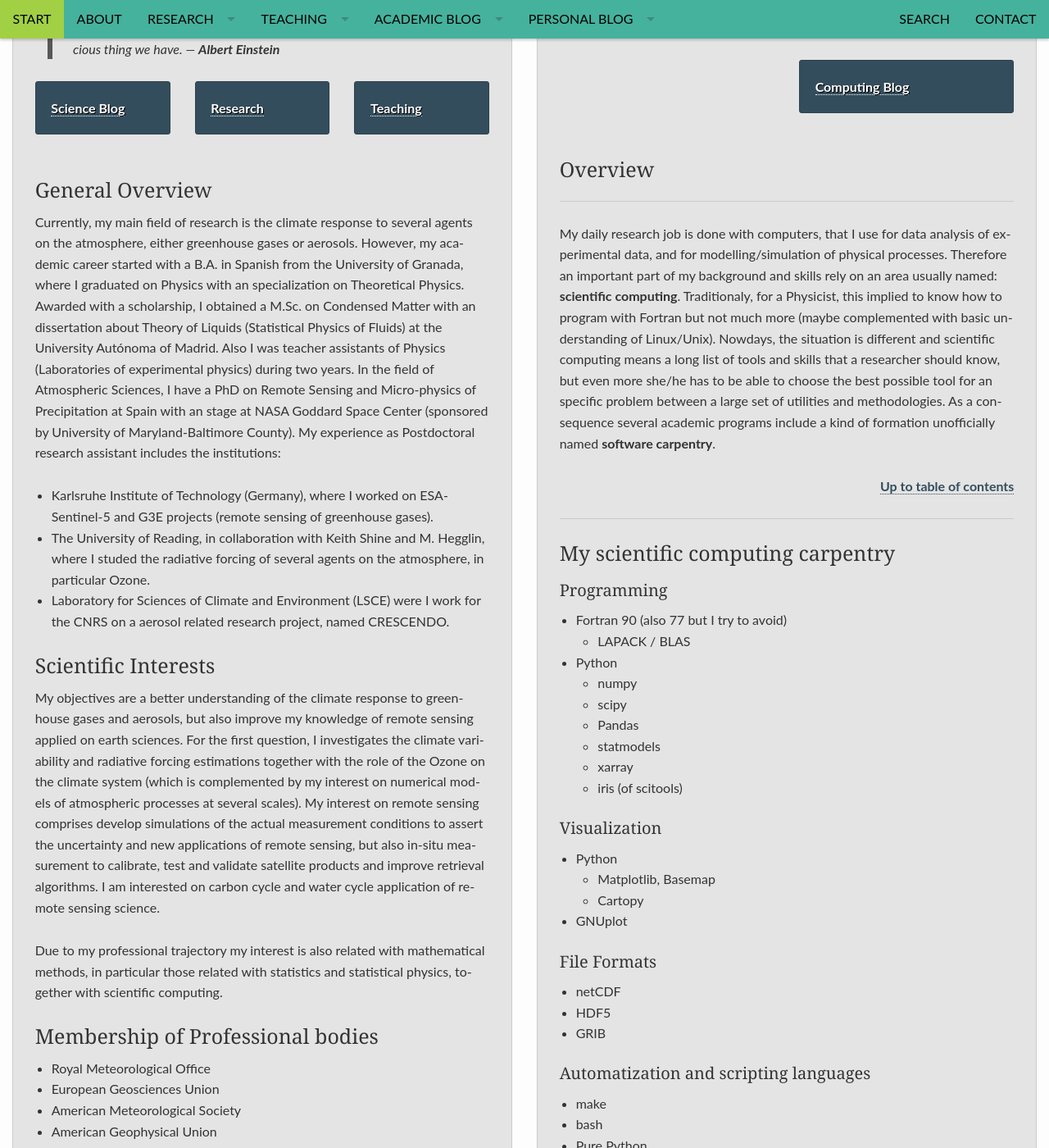
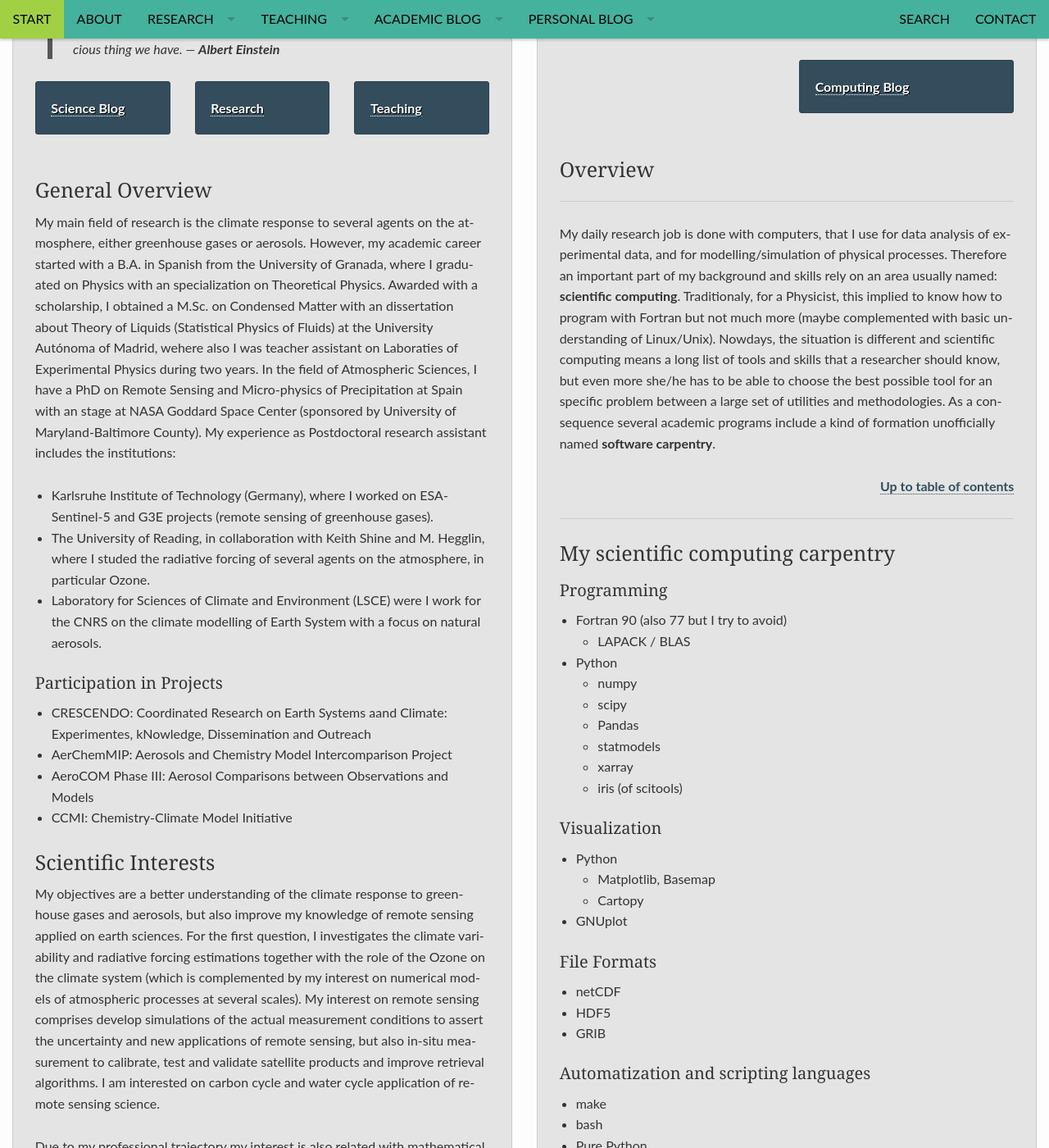
Before and after one commit to RCHG/rchg.github.io, a Jekyll site: the page built from pages/about_overview.md, in a window 1280 px wide and 1400 px high, scrolled down 389 px. Shown: the whole window at 82% size. Built offline with Jekyll 4.4.1, drawn with Linux system fonts in a browser that asks for light colours; nearby versions of some CDN libraries; comment, search, counter and statistics services are not loaded.

Commit message:
Update about_overview.md

```diff
--- a/pages/about_overview.md
+++ b/pages/about_overview.md
@@ -33,11 +33,17 @@
 
 ### General Overview
 
-Currently, my main field of research is the climate response to several agents on the atmosphere, either greenhouse gases or aerosols. However, my academic career started with a B.A. in Spanish from the University of Granada, where I graduated on Physics with an specialization on Theoretical Physics. Awarded with a scholarship, I obtained a M.Sc. on Condensed Matter with an dissertation about Theory of Liquids (Statistical Physics of Fluids) at the University Autónoma of Madrid. Also I was teacher assistants of Physics (Laboratories of experimental physics) during two years. In the field of Atmospheric Sciences, I have a PhD on Remote Sensing and Micro-physics of Precipitation at Spain with an stage at NASA Goddard Space Center (sponsored by University of Maryland-Baltimore County). My experience as Postdoctoral research assistant includes the institutions:
+My main field of research is the climate response to several agents on the atmosphere, either greenhouse gases or aerosols. However, my academic career started with a B.A. in Spanish from the University of Granada, where I graduated on Physics with an specialization on Theoretical Physics. Awarded with a scholarship, I obtained a M.Sc. on Condensed Matter with an dissertation about Theory of Liquids (Statistical Physics of Fluids) at the University Autónoma of Madrid, wehere also I was teacher assistant on Laboraties of Experimental Physics during two years. In the field of Atmospheric Sciences, I have a PhD on Remote Sensing and Micro-physics of Precipitation at Spain with an stage at NASA Goddard Space Center (sponsored by University of Maryland-Baltimore County). My experience as Postdoctoral research assistant includes the institutions:
 - Karlsruhe Institute of Technology (Germany), where I worked on ESA-Sentinel-5 and G3E projects (remote sensing of greenhouse gases).
 - The University of Reading, in collaboration with Keith Shine and M. Hegglin, where I studed the radiative forcing of several agents on the atmosphere, in particular Ozone.
-- Laboratory for Sciences of Climate and Environment (LSCE) were I work for the CNRS on a aerosol related research project, named CRESCENDO.
+- Laboratory for Sciences of Climate and Environment (LSCE) were I work for the CNRS on the climate modelling of Earth System with a focus on natural aerosols.
 
+#### Participation in Projects
+
+- CRESCENDO: Coordinated Research on Earth Systems aand Climate: Experimentes, kNowledge, Dissemination and Outreach
+- AerChemMIP: Aerosols and Chemistry Model Intercomparison Project
+- AeroCOM Phase III: Aerosol Comparisons between Observations and Models
+- CCMI: Chemistry-Climate Model Initiative
 
 ### Scientific Interests
 
```
